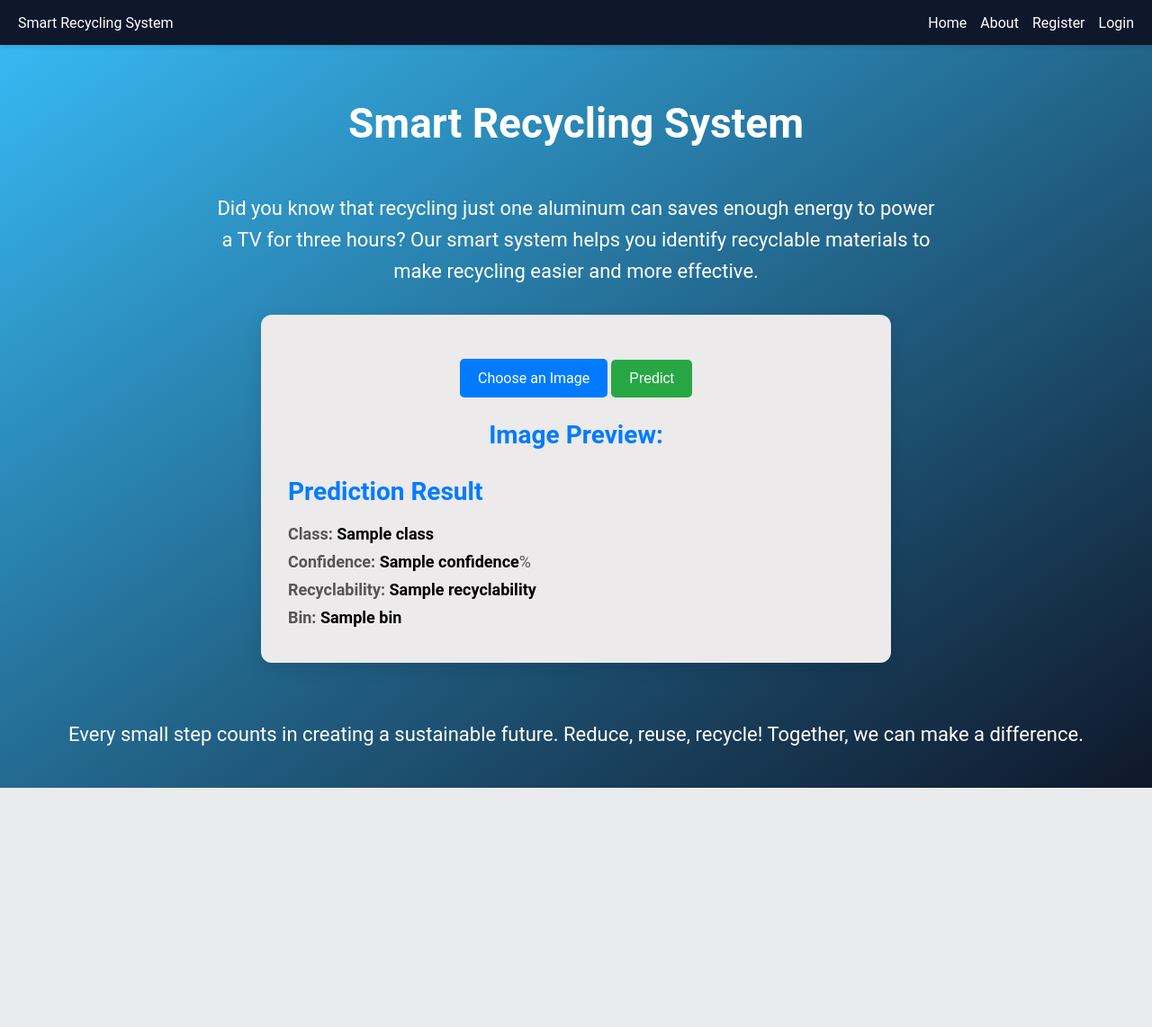
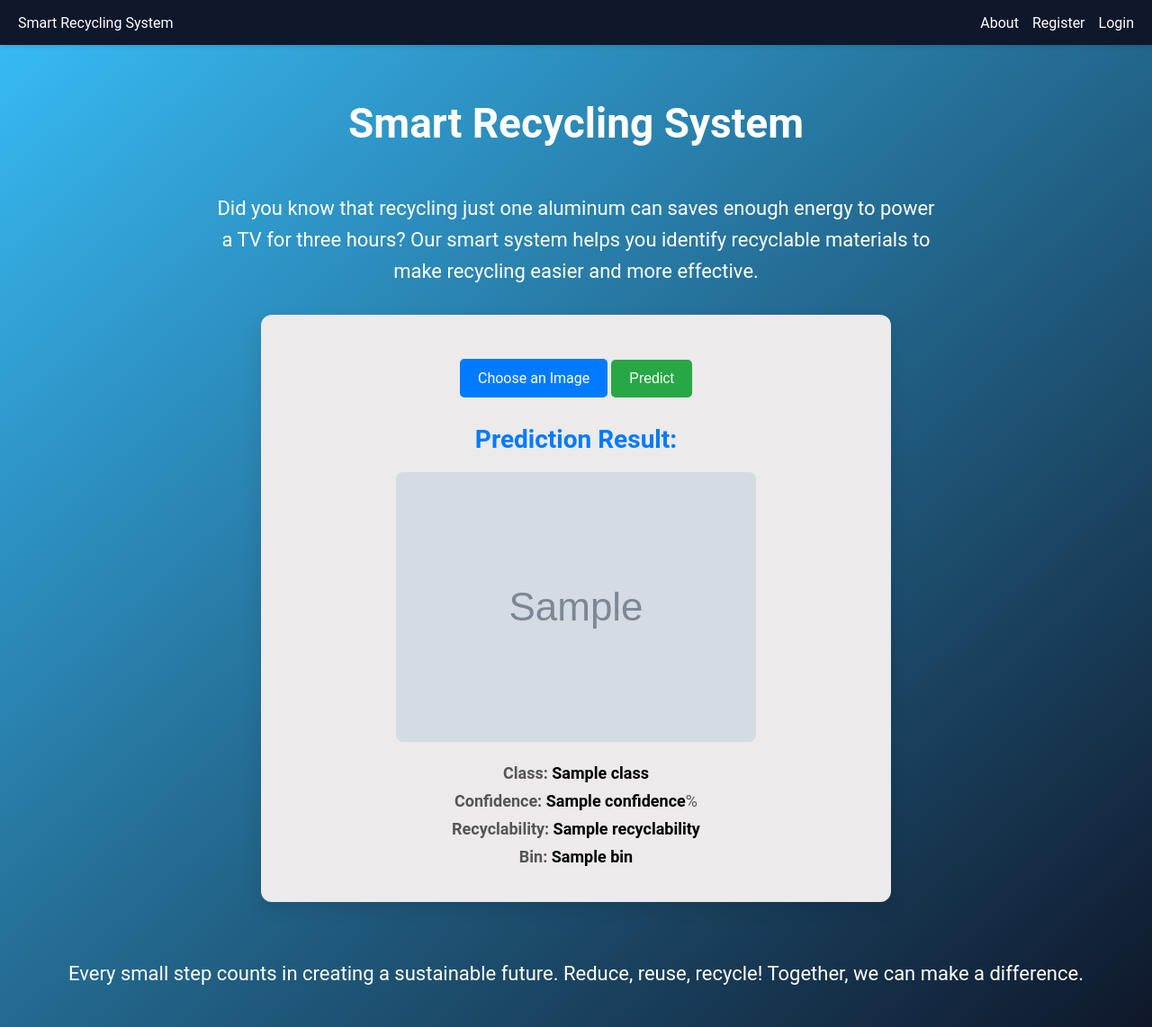
Before and after one commit to yashsohani45/Smart-Recycling-System, a Flask app: template templates/index_new.html in a window 1280 px wide. Shown: the whole page at 90% size. Before the commit the page ends 876 px from the top, so only its background shows below. Run offline with Flask 3, Linux system fonts and the light colour scheme; the template is opened without the code that fills it: most values are stand-ins (such as "Sample title", 1, 10 or a date in 2020); grey boxes marked "Sample" are stand-in pictures.

Commit message:
Update index_new.html

```diff
--- a/templates/index_new.html
+++ b/templates/index_new.html
@@ -198,8 +198,7 @@
       <nav>
         <div class="logo">Smart Recycling System</div>
         <ul class="nav-links">
-          <li><a href="landingpage">Home</a></li>
-          <li><a href="#">About</a></li>
+          <li><a href="/about">About</a></li>
           <li><a href="register">Register</a></li>
           <li><a href="login">Login</a></li>
           {% if session.username %}
@@ -225,18 +224,26 @@
             <button type="submit">Predict</button>
         </form>
 
-        <div class="preview" id="preview">
+        <div class="preview" id="preview" style="display: {% if prediction %}none{% else %}block{% endif %};">
           <h2>Image Preview:</h2>
-            <img id="previewImage" src="#" alt="Image Preview" style="display: none;">
+          <img id="previewImage" src="#" alt="Image Preview" style="display: none;" />
         </div>
 
         <div class="result" id="result" style="display: {% if prediction %}block{% else %}none{% endif %};">
-          <h2>Prediction Result</h2>
+          <h2 style="text-align: center;">Prediction Result:</h2>
+          <div class="prediction-output" style="text-align: center; margin-top: 20px;">
+            {% if uploaded_image %}
+            <img src="{{ uploaded_image }}" alt="Uploaded Image" style="max-width: 100%; border-radius: 8px; margin-bottom: 20px;" />
+            {% endif %}
             <p><strong>Class:</strong> <span id="class">{{ prediction.class if prediction else '' }}</span></p>
             <p><strong>Confidence:</strong> <span id="confidence">{{ prediction.confidence if prediction else '' }}</span>%</p>
             <p><strong>Recyclability:</strong> <span id="recyclability">{{ prediction.recyclability if prediction else '' }}</span></p>
             <p><strong>Bin:</strong> <span id="bin">{{ prediction.bin if prediction else '' }}</span></p>
           </div>
+        </div>
+
+
+
 
 
         {% if error %}
```
Lines whose indentation alone changed are shown as unchanged.
